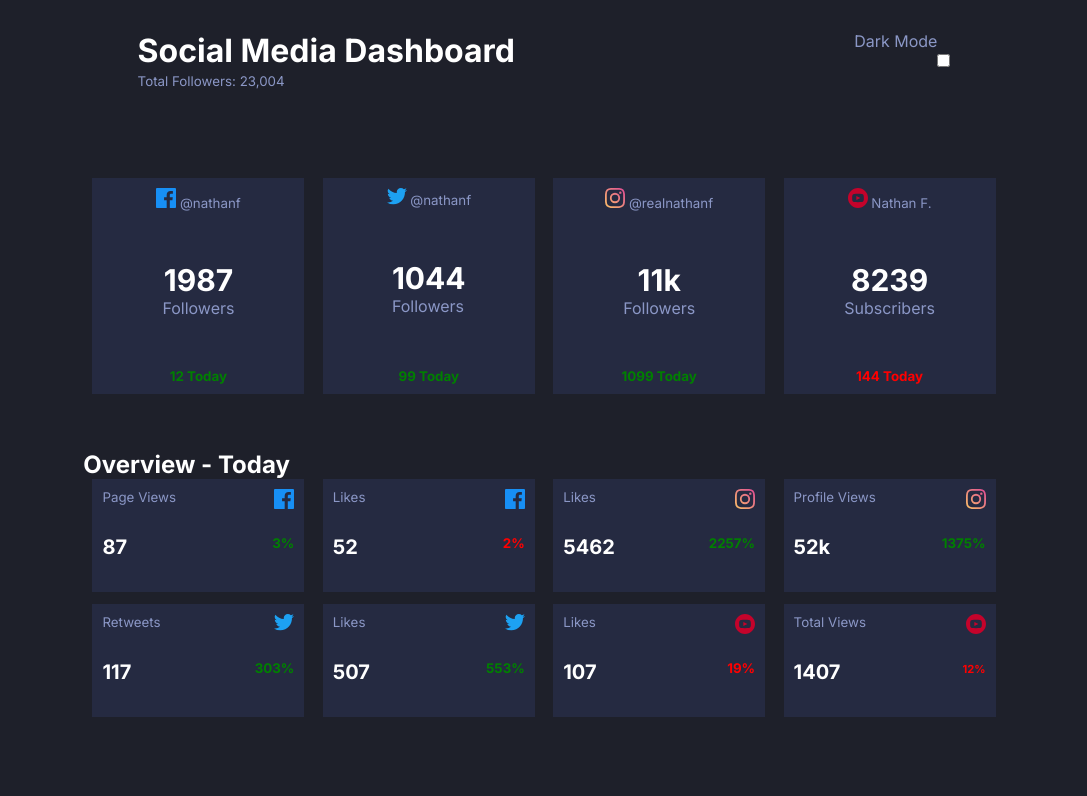
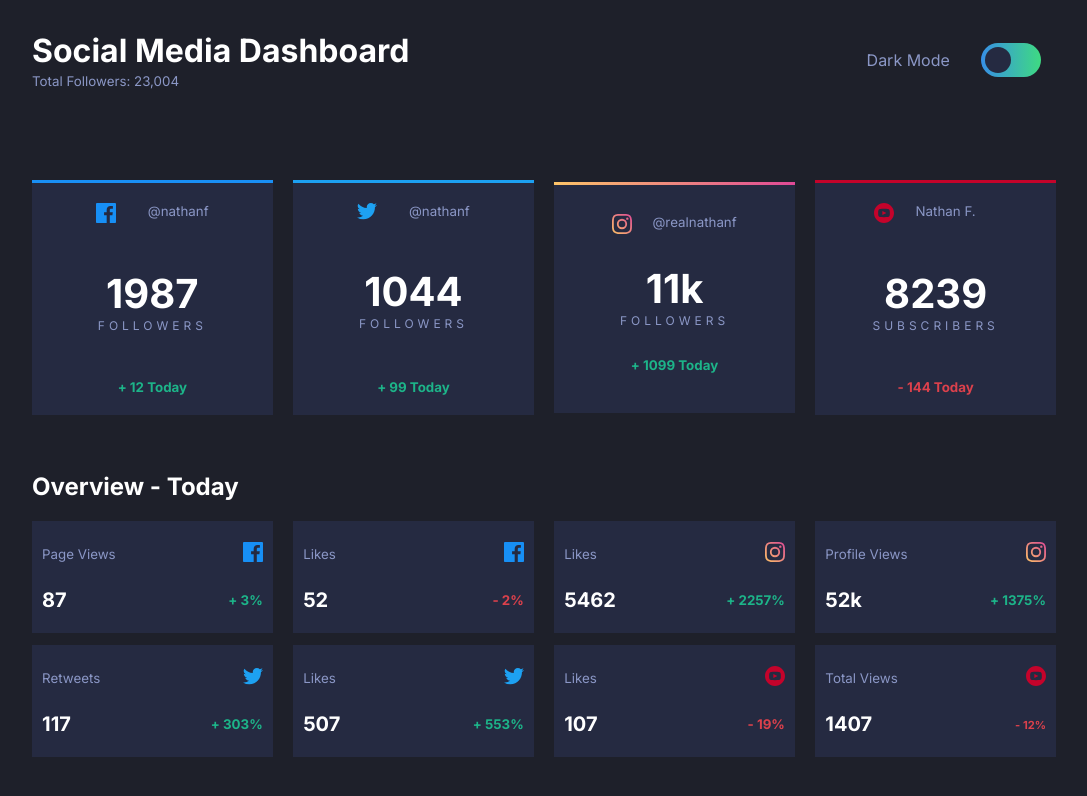
Before and after one commit to lopssRhu4n/FrontEnd_Mentor, a plain HTML site: page social-media-dashboard-with-theme-switcher-master/index.html in a window 1280 px wide. Shown: the whole page, without its empty margins (96-1183 px from the left). Drawn offline with Linux system fonts and the light colour scheme.

Commit message:
Finishing desktop design

```diff
--- a/social-media-dashboard-with-theme-switcher-master/css/style.css
+++ b/social-media-dashboard-with-theme-switcher-master/css/style.css
@@ -6,7 +6,8 @@
 
 --Facebook: hsl(208, 92%, 53%);
 --Twitter: hsl(203, 89%, 53%);
---Instagram: linear gradient hsl(37, 97%, 70%) to hsl(329, 70%, 58%);
+    border-top: 3px solid var(--Instagram);
+    --Instagram: linear-gradient(to right,hsl(37, 97%, 70%), hsl(329, 70%, 58%));
 --YouTube: hsl(348, 97%, 39%);
 
 --Toggle: hsl(230, 22%, 74%);
@@ -27,7 +28,7 @@
 
 .dark-mode:root{
 
-    --Toggle: linear gradient hsl(210, 78%, 56%) to hsl(146, 68%, 55%);
+    --Toggle: linear-gradient(to right,hsl(210, 78%, 56%), hsl(146, 68%, 55%));
 
     --Bg: hsl(230, 17%, 14%);
     --Top-Bg-Pattern: hsl(232, 19%, 15%);
@@ -51,8 +52,8 @@
     height: 100vh;
     background-color: var(--Bg);
     display: grid;
-    grid-template-rows: 15% 75%;
-    grid-template-columns: 90%;
+    grid-template-rows: 15% 80%;
+    grid-template-columns: 80%;
     justify-content: center;
     align-items: center;
 }
@@ -69,21 +70,91 @@ h1, h2, .number-text{
     color: var(--Text-secondary);
 }
 
+.caps-text{
+    text-transform: uppercase;
+    font-size: 12px;
+    letter-spacing: 4px;
+}
+
 header{
     display: flex;
-    justify-content: space-around;
+    justify-content: space-between;
+    align-items: center;
+    height: 100%;
 }
 
 #dark-mode-check-container{
     display: flex;
+    width: 20%;
+    justify-content: space-around;
+}
+
+#dark-mode-check-container label.secondary-text{
+    display: flex;
     justify-content: center;
+    align-items: center;
+}
+
+#switch {
+    position: relative;
+    display: inline-block;
+    width: 60px;
+    height: 34px;
+}
+
+#switch input {
+    opacity: 0;
+    width: 0;
+    height: 0;
+}
+
+
+#slider {
+    position: absolute;
+    cursor: pointer;
+    top: 0;
+    left: 0;
+    border-radius: 34px;
+    right: 0;
+    bottom: 0;
+    background-color: var(--Toggle);
+    background-image: var(--Toggle);
+    -webkit-transition: .4s;
+    transition: .4s;
+  }
+
+#slider:before {
+    position: absolute;
+    content: "";
+    height: 26px;
+    width: 26px;
+    border-radius: 50%;
+    left: 4px;
+    bottom: 4px;
+    background-color: var(--Card-Bg);
+    -webkit-transition: .4s;
+    transition: .4s;
+}
+
+#dark-mode-check:checked + #slider {
+    background-image: var(--Toggle);
+  }
+
+#dark-mode-check:focus + #slider {
+    box-shadow: 0 0 1px #2196F3;
+}
+
+#dark-mode-check:checked + #slider:before {
+    -webkit-transform: translateX(26px);
+    -ms-transform: translateX(26px);
+    transform: translateX(26px);
 }
 
 main{
     height: 99%;
     display: grid;
     grid-template-rows: 55% 45%;
-    grid-template-columns: 80%;
+    grid-template-columns: 100%;
     justify-content: space-around;
 }
 
@@ -91,7 +162,7 @@ main{
     height: 100%;
     width: 100%;
     display: grid;
-    grid-template-columns: 23% 23% 23% 23%;
+    grid-template-columns: 23.5% 23.5% 23.5% 23.5%;
     column-gap: 2%;
     justify-content: center;
     align-items: center;
@@ -99,23 +170,56 @@ main{
 }
 
 .positive-text{
-    color: green;
+    color: var(--Lime-Green);
     font-weight: 700;
 }
 
+.positive-text::before{
+    content: "+ ";
+}
+
 .negative-text{
-    color: red;
+    color: var(--Bright-Red);
     font-weight: 700;
 }
 
+.negative-text::before{
+    content: "- ";
+}
+
+
 .upper-dashboard-item{
-    height: 60%;
+    height: 55%;
     width: 100%;
     display: flex;
     flex-direction: column;
-    padding:  10px 0;
+    padding:  20px 0;
     justify-content: space-between;
     align-items: center;
+}
+
+#facebook-upper-item{
+    border-top: 3px solid var(--Facebook);
+}
+
+
+#twitter-upper-item{
+    border-top: 3px solid var(--Twitter);
+}
+
+#instagram-upper-item{
+    padding-top: 0px;
+    padding-bottom: 40px;
+}
+
+#instagram-gradient-div{
+    height: 3px;
+    width: 100%;
+    background-image: var(--Instagram);
+}
+
+#youtube-upper-item{
+    border-top: 3px solid var(--YouTube);
 }
 
 
@@ -123,9 +227,19 @@ main{
     display: inline;
 }
 
+.upper-small{
+    display: flex;
+    width: 60%;
+    justify-content: space-around;
+}
+
 .central-content-div .number-text{
     text-align: center;
-    font-size: 30px;
+    font-size: 40px;
+}
+
+.central-content-div .secondary-text{
+    text-align: center;
 }
 
 .upper-dashboard-icon{
@@ -139,10 +253,15 @@ main{
     justify-content: space-around;
 }
 
+
+#lower-dashboard-title-container{
+    margin-bottom: 20px;
+}
 #lower-dashboard-items-container{
     height: 90%;
+    width: 100%;
     display: grid;
-    grid-template-columns: 23% 23% 23% 23%;
+    grid-template-columns: 23.5% 23.5% 23.5% 23.5%;
     row-gap: 5%;
     column-gap: 2%;
 
@@ -166,6 +285,7 @@ main{
     width: 100%;
     height: 50%;
     justify-content: space-between;
+    align-items: center;
 }
 
 .lower-dashboard-div .number-text{
--- a/social-media-dashboard-with-theme-switcher-master/index.html
+++ b/social-media-dashboard-with-theme-switcher-master/index.html
@@ -1,5 +1,5 @@
 <!DOCTYPE html>
-<html lang="en" class="dark-mode">
+<html class="dark-mode" lang="en" >
 <head>
   <meta charset="UTF-8">
   <meta name="viewport" content="width=device-width, initial-scale=1.0">
@@ -22,7 +22,10 @@
 
       <div id="dark-mode-check-container">
         <label for="dark-mode-check" class="secondary-text">Dark Mode</label>
-        <input type="checkbox" name="" id="dark-mode-check">
+        <label id="switch" for="dark-mode-check">
+          <input type="checkbox" name="" id="dark-mode-check">
+          <span id="slider"></span>
+        </label>
       </div>
 
     </header>
@@ -30,56 +33,57 @@
     <main>
       <div id="upper-dashboard">
 
-        <div class="upper-dashboard-item">
-          <small>
+        <div class="upper-dashboard-item" id="facebook-upper-item">
+          <small class="upper-small">
             <img src="images/icon-facebook.svg" class="upper-dashboard-icon" alt="">
             <p class="secondary-text">@nathanf</p>
           </small>
 
           <div class="central-content-div">
             <p class="number-text">1987</p>
-            <p class="secondary-text">Followers</p>
+            <p class="secondary-text caps-text">Followers</p>
           </div>
           <small class="info-number positive-text">12 Today</small>
         </div>
 
-        <div class="upper-dashboard-item">
-          <small>
+        <div class="upper-dashboard-item" id="twitter-upper-item">
+          <small class="upper-small">
             <img src="images/icon-twitter.svg" class="upper-dashboard-icon" alt="">
             <p class="secondary-text">@nathanf</p>
           </small>
 
           <div class="central-content-div">
             <p class="number-text">1044</p>
-            <p class="secondary-text">Followers</p>
+            <p class="secondary-text caps-text">Followers</p>
           </div>
 
           <small class="info-number positive-text">99 Today</small>
         </div >
 
-        <div class="upper-dashboard-item">
-          <small>
+        <div class="upper-dashboard-item" id="instagram-upper-item">
+          <div id="instagram-gradient-div"></div>
+          <small class="upper-small">
             <img src="images/icon-instagram.svg" class="upper-dashboard-icon" alt="">
             <p class="secondary-text">@realnathanf</p>
           </small>
 
           <div class="central-content-div">
             <p class="number-text">11k</p>
-            <p class="secondary-text">Followers</p>
+            <p class="secondary-text caps-text">Followers</p>
           </div>
 
           <small class="info-number positive-text">1099 Today</small>
         </div>
 
-        <div class="upper-dashboard-item">
-          <small>
+        <div class="upper-dashboard-item" id="youtube-upper-item">
+          <small class="upper-small">
             <img src="images/icon-youtube.svg" class="upper-dashboard-icon" alt="">
             <p class="secondary-text">Nathan F.</p></p>
           </small>
 
           <div class="central-content-div">
             <p class="number-text">8239</p>
-            <p class="secondary-text">Subscribers</p>
+            <p class="secondary-text caps-text">Subscribers</p>
           </div>
 
           <small class="info-number negative-text">144 Today</small>
@@ -87,7 +91,7 @@
       </div>
 
       <div id="lower-dashboard">
-        <div><h2>Overview - Today</h2></div>
+        <div id="lower-dashboard-title-container"><h2>Overview - Today</h2></div>
 
         <div id="lower-dashboard-items-container">
           <div class="lower-dashboard-item">
@@ -223,5 +227,7 @@
     </main>
   </div>
 
+<script src="js/script.js"></script>
+
 </body>
 </html>
--- /dev/null
+++ b/social-media-dashboard-with-theme-switcher-master/js/script.js
@@ -0,0 +1,13 @@
+var toggle = document.querySelector('#dark-mode-check')
+var html = document.querySelector('html')
+
+console.log(toggle)
+
+toggle.addEventListener('click', () =>{
+    if(!toggle.checked){
+        html.classList.add('dark-mode')
+    }else{
+        html.classList.remove('dark-mode')
+    }
+
+})
```
